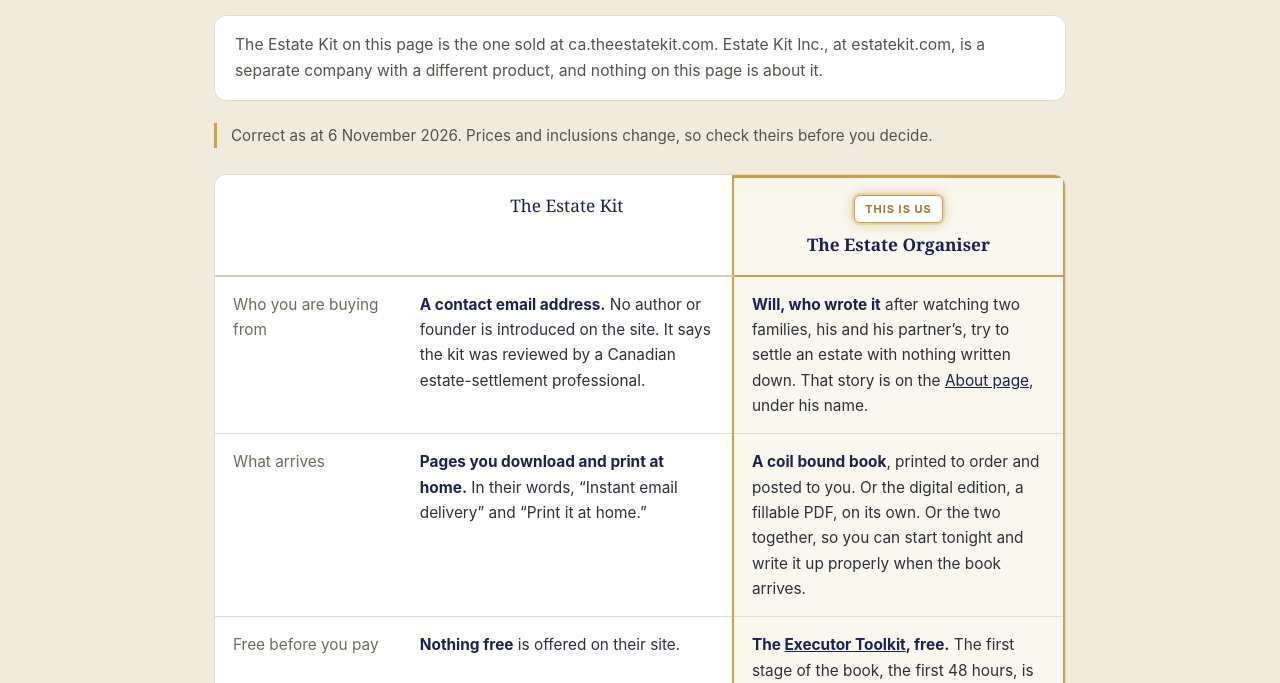
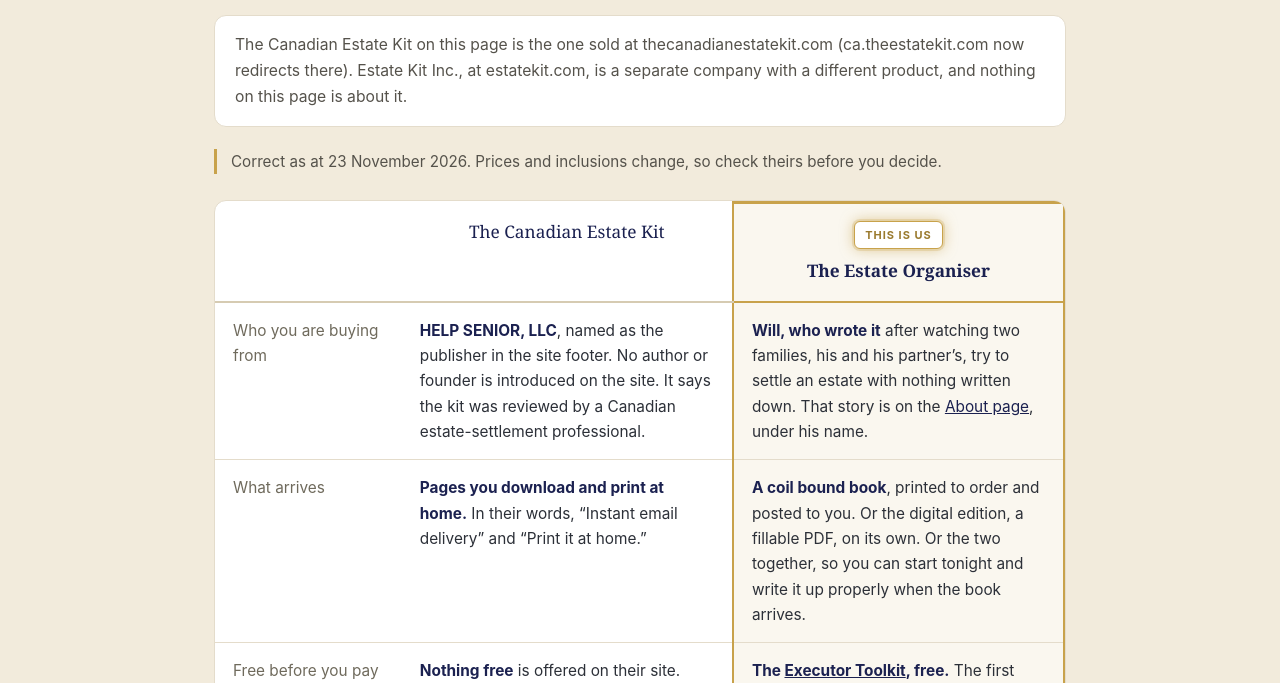
Before and after one commit to estate-organiser-ship-it/ca, a plain HTML site: page the-estate-kit-vs-the-estate-organiser/index.html in a window 1280 px wide. Shown: the part 336-1019 px from the top of the page. Drawn offline with Linux system fonts and the light colour scheme.

Commit message:
Canada comparison page: competitor now The Canadian Estate Kit, facts re-read 23 Nov 2026

```diff
--- a/the-estate-kit-vs-the-estate-organiser/index.html
+++ b/the-estate-kit-vs-the-estate-organiser/index.html
@@ -1,10 +1,10 @@
 <!DOCTYPE html><html lang="en-CA"><head>
 <meta charset="UTF-8">
 <meta name="viewport" content="width=device-width, initial-scale=1.0">
-<title>The Estate Kit vs The Estate Organiser | Compared</title>
-<meta property="og:type" content="website"><meta property="og:site_name" content="The Estate Organiser"><meta property="og:title" content="The Estate Kit vs The Estate Organiser | Compared"><meta property="og:description" content="A straight side by side of The Estate Kit and The Estate Organiser for Canadians, taken from what each of us publishes, prices included."><meta property="og:url" content="https://theestateorganiser.ca/the-estate-kit-vs-the-estate-organiser/"><meta property="og:image" content="https://theestateorganiser.ca/assets/og-image.png"><meta property="og:image:width" content="1200"><meta property="og:image:height" content="630"><meta name="twitter:card" content="summary_large_image"><meta name="twitter:title" content="The Estate Kit vs The Estate Organiser | Compared"><meta name="twitter:description" content="A straight side by side of The Estate Kit and The Estate Organiser for Canadians, taken from what each of us publishes, prices included."><meta name="twitter:image" content="https://theestateorganiser.ca/assets/og-image.png">
+<title>The Canadian Estate Kit vs The Estate Organiser | Compared</title>
+<meta property="og:type" content="website"><meta property="og:site_name" content="The Estate Organiser"><meta property="og:title" content="The Canadian Estate Kit vs The Estate Organiser | Compared"><meta property="og:description" content="A straight side by side of The Canadian Estate Kit and The Estate Organiser for Canadians, taken from what each of us publishes, prices included."><meta property="og:url" content="https://theestateorganiser.ca/the-estate-kit-vs-the-estate-organiser/"><meta property="og:image" content="https://theestateorganiser.ca/assets/og-image.png"><meta property="og:image:width" content="1200"><meta property="og:image:height" content="630"><meta name="twitter:card" content="summary_large_image"><meta name="twitter:title" content="The Canadian Estate Kit vs The Estate Organiser | Compared"><meta name="twitter:description" content="A straight side by side of The Canadian Estate Kit and The Estate Organiser for Canadians, taken from what each of us publishes, prices included."><meta name="twitter:image" content="https://theestateorganiser.ca/assets/og-image.png">
 <link rel="canonical" href="https://theestateorganiser.ca/the-estate-kit-vs-the-estate-organiser/">
-<meta name="description" content="A straight side by side of The Estate Kit and The Estate Organiser for Canadians, taken from what each of us publishes, prices included.">
+<meta name="description" content="A straight side by side of The Canadian Estate Kit and The Estate Organiser for Canadians, taken from what each of us publishes, prices included.">
 <style>
   :root{
     --navy:#1B2150; --cream:#F2EBDC; --gold:#C8A24B; --gold-d:#9a7a2e;
@@ -173,8 +173,8 @@
 <script async src="https://www.googletagmanager.com/gtag/js?id=G-D26NXBV715"></script>
 <script>window.dataLayer=window.dataLayer||[];function gtag(){dataLayer.push(arguments);}gtag('js',new Date());gtag('config','G-D26NXBV715');</script>
 
-<script type="application/ld+json">{"@context": "https://schema.org", "@type": "BreadcrumbList", "itemListElement": [{"@type": "ListItem", "position": 1, "name": "Home", "item": "https://theestateorganiser.ca/"}, {"@type": "ListItem", "position": 2, "name": "The Estate Kit vs The Estate Organiser", "item": "https://theestateorganiser.ca/the-estate-kit-vs-the-estate-organiser/"}]}</script>
-<script type="application/ld+json">{"@context": "https://schema.org", "@type": "WebPage", "name": "The Estate Kit vs The Estate Organiser, compared", "description": "A side by side comparison of The Estate Kit and The Estate Organiser for Canadian families, taken from what each of us publishes.", "url": "https://theestateorganiser.ca/the-estate-kit-vs-the-estate-organiser/", "inLanguage": "en-CA", "isPartOf": {"@type": "WebSite", "name": "The Estate Organiser", "url": "https://theestateorganiser.ca/"}, "publisher": {"@type": "Organization", "name": "The Estate Organiser", "url": "https://theestateorganiser.ca/"}, "datePublished": "2026-09-30", "dateModified": "2026-09-30"}</script>
+<script type="application/ld+json">{"@context": "https://schema.org", "@type": "BreadcrumbList", "itemListElement": [{"@type": "ListItem", "position": 1, "name": "Home", "item": "https://theestateorganiser.ca/"}, {"@type": "ListItem", "position": 2, "name": "The Canadian Estate Kit vs The Estate Organiser", "item": "https://theestateorganiser.ca/the-estate-kit-vs-the-estate-organiser/"}]}</script>
+<script type="application/ld+json">{"@context": "https://schema.org", "@type": "WebPage", "name": "The Canadian Estate Kit vs The Estate Organiser, compared", "description": "A side by side comparison of The Canadian Estate Kit and The Estate Organiser for Canadian families, taken from what each of us publishes.", "url": "https://theestateorganiser.ca/the-estate-kit-vs-the-estate-organiser/", "inLanguage": "en-CA", "isPartOf": {"@type": "WebSite", "name": "The Estate Organiser", "url": "https://theestateorganiser.ca/"}, "publisher": {"@type": "Organization", "name": "The Estate Organiser", "url": "https://theestateorganiser.ca/"}, "datePublished": "2026-09-30", "dateModified": "2026-09-30"}</script>
 <style>
 /* comparison page, 30 Sep 2026: ported from the AU comparison page, using this site's tokens */
 .cmp{padding:56px 0 70px}
@@ -251,39 +251,39 @@ ul.ladder b{font-variant-numeric:tabular-nums;color:var(--navy)}
 </header>
 <section class="cmp"><div class="wrap">
 <div class="eyebrow">Compared</div>
-<h1>The Estate Kit and The Estate Organiser, side by side</h1>
+<h1>The Canadian Estate Kit and The Estate Organiser, side by side</h1>
 <p class="lede">If you are choosing between the two, here is the straight comparison, taken from what each of us publishes. We make one of them, so read it with that in mind and check both sites yourself.</p>
-<p class="aside">The Estate Kit on this page is the one sold at ca.theestatekit.com. Estate Kit Inc., at estatekit.com, is a separate company with a different product, and nothing on this page is about it.</p>
-<p class="stamp">Correct as at 6 November 2026. Prices and inclusions change, so check theirs before you decide.</p>
+<p class="aside">The Canadian Estate Kit on this page is the one sold at thecanadianestatekit.com (ca.theestatekit.com now redirects there). Estate Kit Inc., at estatekit.com, is a separate company with a different product, and nothing on this page is about it.</p>
+<p class="stamp">Correct as at 23 November 2026. Prices and inclusions change, so check theirs before you decide.</p>
 
 <div class="tablewrap">
   <table>
     <thead>
       <tr>
         <th scope="col"></th>
-        <th scope="col">The Estate Kit</th>
+        <th scope="col">The Canadian Estate Kit</th>
         <th scope="col" class="ours"><span class="usmark">This is us</span><span class="ourname">The Estate Organiser</span></th>
       </tr>
     </thead>
     <tbody>
       <tr>
         <th scope="row">Who you are buying from</th>
-        <td data-col="The Estate Kit"><b>A contact email address.</b> No author or founder is introduced on the site. It says the kit was reviewed by a Canadian estate-settlement professional.</td>
+        <td data-col="The Canadian Estate Kit"><b>HELP SENIOR, LLC</b>, named as the publisher in the site footer. No author or founder is introduced on the site. It says the kit was reviewed by a Canadian estate-settlement professional.</td>
         <td class="ours" data-col="The Estate Organiser"><b>Will, who wrote it</b> after watching two families, his and his partner&#8217;s, try to settle an estate with nothing written down. That story is on the <a href="/about/">About page</a>, under his name.</td>
       </tr>
       <tr>
         <th scope="row">What arrives</th>
-        <td data-col="The Estate Kit"><b>Pages you download and print at home.</b> In their words, &#8220;Instant email delivery&#8221; and &#8220;Print it at home.&#8221;</td>
+        <td data-col="The Canadian Estate Kit"><b>Pages you download and print at home.</b> In their words, &#8220;Instant email delivery&#8221; and &#8220;Print it at home.&#8221;</td>
         <td class="ours" data-col="The Estate Organiser"><b>A coil bound book</b>, printed to order and posted to you. Or the digital edition, a fillable PDF, on its own. Or the two together, so you can start tonight and write it up properly when the book arrives.</td>
       </tr>
       <tr>
         <th scope="row">Free before you pay</th>
-        <td data-col="The Estate Kit"><b>Nothing free</b> is offered on their site.</td>
+        <td data-col="The Canadian Estate Kit"><b>Nothing free</b> is offered on their site.</td>
         <td class="ours" data-col="The Estate Organiser"><b>The <a href="/toolkit/">Executor Toolkit</a>, free.</b> The first stage of the book, the first 48 hours, is in it. There is also a <a href="/estate-quiz/">two minute readiness check</a>.</td>
       </tr>
       <tr>
         <th scope="row">What you can buy</th>
-        <td data-col="The Estate Kit"><ul class="ladder">
+        <td data-col="The Canadian Estate Kit"><ul class="ladder">
             <li><b>$49</b> Essential Kit</li>
             <li><b>$79</b> Settled Family Pack</li>
             <li><b>$129</b> Complete Peace-of-Mind Pack</li>
@@ -300,37 +300,37 @@ ul.ladder b{font-variant-numeric:tabular-nums;color:var(--navy)}
       </tr>
       <tr>
         <th scope="row">Delivery</th>
-        <td data-col="The Estate Kit"><b>Email only.</b> No posted option is offered on their site.</td>
+        <td data-col="The Canadian Estate Kit"><b>Email only.</b> No posted option is offered on their site.</td>
         <td class="ours" data-col="The Estate Organiser">Digital arrives instantly. The book is printed to order and <b>shipped free anywhere in Canada</b>. Allow up to three weeks.</td>
       </tr>
       <tr>
         <th scope="row">Payment</th>
-        <td data-col="The Estate Kit"><b>One off,</b> in CAD. No subscription.</td>
+        <td data-col="The Canadian Estate Kit"><b>One off,</b> in CAD. No subscription.</td>
         <td class="ours" data-col="The Estate Organiser"><b>One off,</b> in CAD. No subscription.</td>
       </tr>
       <tr>
         <th scope="row">Guarantee</th>
-        <td data-col="The Estate Kit"><b>30 days, money back.</b></td>
+        <td data-col="The Canadian Estate Kit"><b>30 days, money back.</b></td>
         <td class="ours" data-col="The Estate Organiser"><b>30 days, money back</b> on the digital edition. Printed books are made for the buyer, so if yours arrives damaged, misprinted or faulty, we replace it free. The detail is in our <a href="/refund-policy/">refund policy</a>.</td>
       </tr>
       <tr>
         <th scope="row">Written for Canada</th>
-        <td data-col="The Estate Kit"><b>Yes.</b> Covers Service Canada, the CRA, CPP and OAS, and provincial probate, with timelines their site says adapt to your province.</td>
+        <td data-col="The Canadian Estate Kit"><b>Yes.</b> Covers Service Canada, the CRA, CPP and OAS, and provincial probate, with timelines their site says adapt to your province.</td>
         <td class="ours" data-col="The Estate Organiser"><b>Yes.</b> RRSPs, CPP, Service Canada and CRA clearance, <b>set out in the order</b> your executor actually meets them, from the first 48 hours to the first year. It notes where Quebec works differently.</td>
       </tr>
       <tr>
         <th scope="row">Reviews</th>
-        <td data-col="The Estate Kit"><b>4.7 out of 5</b>, &#8220;used by over 2,000 Canadian families&#8221;. That figure is stated on their own site.</td>
+        <td data-col="The Canadian Estate Kit">&#8220;Used by 5,000+ Canadian families&#8221;. That figure is stated on their own site. No star rating is shown there.</td>
         <td class="ours" data-col="The Estate Organiser"><b>4.9 out of 5</b> from fourteen reviews on <a href="https://www.productreview.com.au/listings/the-estate-organiser" target="_blank" rel="noopener">ProductReview</a>, plus three reviews on <a href="https://www.trustpilot.com/review/theestateorganiser.com.au" target="_blank" rel="noopener">Trustpilot</a>.<br><a class="btn rbtn" href="/reviews/">Read the reviews sent directly to us</a></td>
       </tr>
     </tbody>
   </table>
 </div>
-<p class="src">Their figures come from ca.theestatekit.com, read on 30 September 2026. Ours come from this website.</p>
+<p class="src">Their figures come from thecanadianestatekit.com, read on 23 November 2026. Ours come from this website.</p>
 
 <h2>The part we will not dress up</h2>
 <div class="plain">
-  <p>They say more than 2,000 Canadian families use their kit. We have fourteen reviews on <a href="https://www.productreview.com.au/listings/the-estate-organiser" target="_blank" rel="noopener">ProductReview</a>, three reviews on Trustpilot, and <a href="/reviews/">fifteen readers whose words are on our reviews page</a>, sent to us directly.</p>
+  <p>They say more than 5,000 Canadian families use their kit. We have fourteen reviews on <a href="https://www.productreview.com.au/listings/the-estate-organiser" target="_blank" rel="noopener">ProductReview</a>, three reviews on Trustpilot, and <a href="/reviews/">fifteen readers whose words are on our reviews page</a>, sent to us directly.</p>
   <p>Their kit also starts lower, at $49 against our $79, and all of it arrives by email the same day. Our printed book takes up to three weeks to reach you.</p>
   <p>What we would rather be judged on is the book itself. There is a free Executor Toolkit on this site with the first stage of it, the first 48 hours, written out in full. Read that before you buy anything from either of us.</p>
 </div>
@@ -342,7 +342,7 @@ ul.ladder b{font-variant-numeric:tabular-nums;color:var(--navy)}
   <p class="sub">Or read <a href="/reviews/">what readers have told us</a>, then go to <a href="/the-estate-organiser/">the book</a>, from $79 CAD, one time.</p>
 </div>
 
-<p class="pdisc">Educational content only. Not legal, financial or tax advice. The Estate Organiser is an information-gathering and record-keeping tool. It is not a Will, Power of Attorney, or any other legal document. Estate rules vary across Canadian provinces and territories and change over time; consult a qualified lawyer, notary, accountant or financial advisor for advice specific to your circumstances. The Estate Kit sold at ca.theestatekit.com is not affiliated with The Estate Organiser. Details about their product are taken from their own published material on the date shown and may have changed since.</p>
+<p class="pdisc">Educational content only. Not legal, financial or tax advice. The Estate Organiser is an information-gathering and record-keeping tool. It is not a Will, Power of Attorney, or any other legal document. Estate rules vary across Canadian provinces and territories and change over time; consult a qualified lawyer, notary, accountant or financial advisor for advice specific to your circumstances. The Canadian Estate Kit sold at thecanadianestatekit.com is not affiliated with The Estate Organiser. Details about their product are taken from their own published material on the date shown and may have changed since.</p>
 </div></section>
 <footer>
   <div class="wrap">
```
